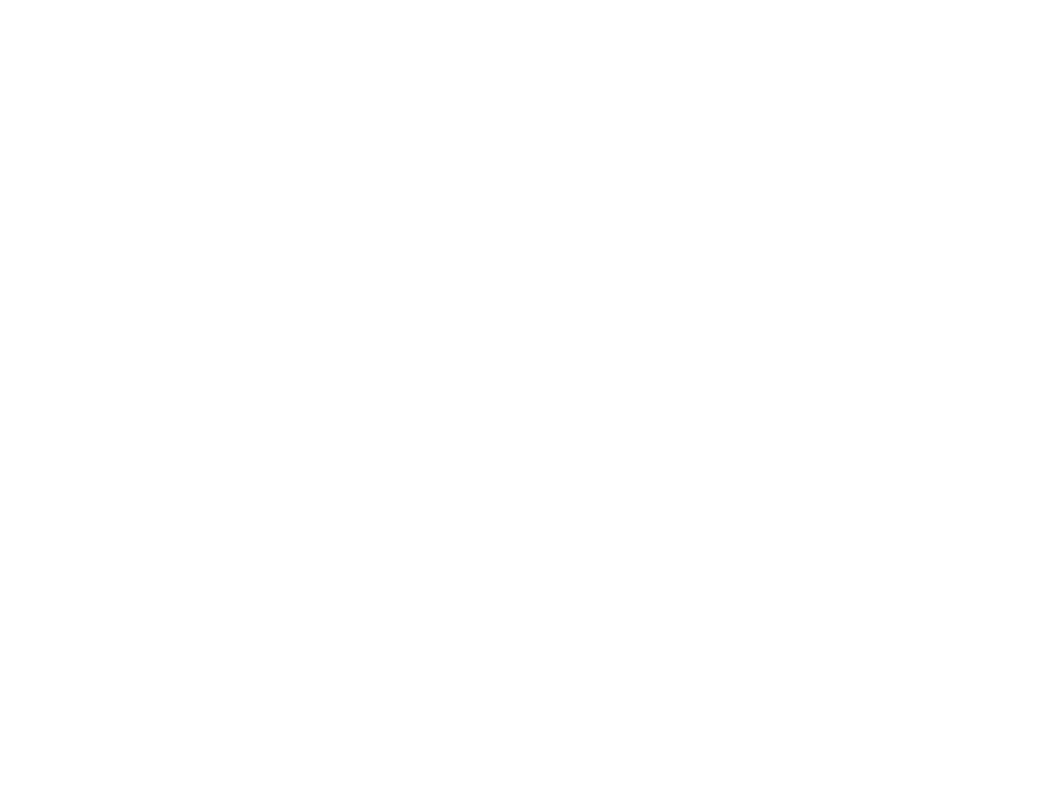
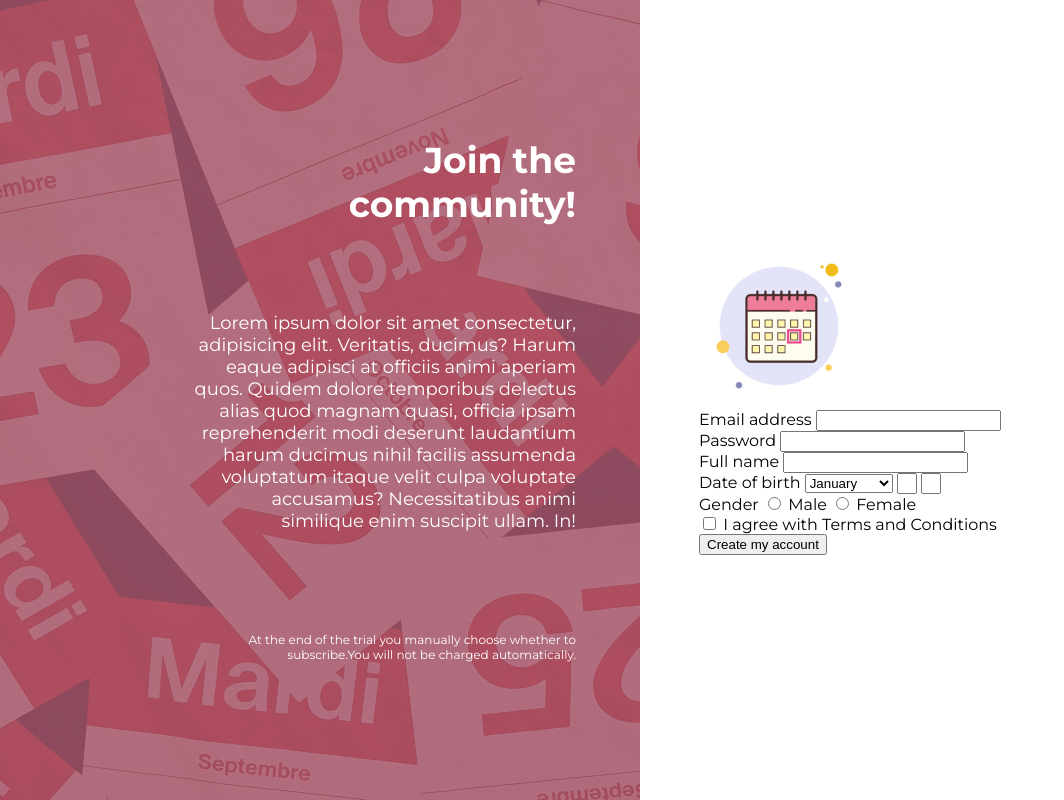
Before and after one commit to darkness8129/register-form, a plain HTML site: page index.html in a window 1280 px wide. Shown: the whole page, without its empty margins (0-1064 px from the left). Drawn offline with Linux system fonts and the light colour scheme.

Commit message:
added intro and basic registration

```diff
--- a/assets/css/index.css
+++ b/assets/css/index.css
@@ -0,0 +1,88 @@
+/* RESET */
+body,
+p,
+h1,
+h2,
+h3,
+h4,
+h5,
+h6 {
+    margin: 0;
+    padding: 0;
+}
+
+body {
+    font-family: 'Montserrat', sans-serif;
+}
+
+*,
+*:before,
+*:after {
+    box-sizing: border-box;
+}
+
+/* CONTAINERS */
+.container {
+    width: 100%;
+    max-width: 386px;
+}
+
+.container_intro {
+    margin-right: 64px;
+    text-align: right;
+}
+
+.container_registration {
+    margin-right: 0;
+    margin-left: 59px;
+    text-align: left;
+}
+
+/* MAIN */
+.main {
+    display: flex;
+    height: 100vh;
+}
+
+/* INTRO */
+.intro {
+    display: flex;
+    justify-content: flex-end;
+    align-items: center;
+    width: 50%;
+    background-image: url(./../images/bg-image.png);
+    background-color: #a85368;
+    color: #ffffff;
+    font-style: normal;
+    font-weight: normal;
+    line-height: 100%;
+}
+
+.intro__title {
+    font-weight: bold;
+    font-size: 36px;
+    line-height: 44px;
+}
+
+.intro__main-text {
+    margin: 86px 0 100px 0;
+    font-size: 18px;
+    line-height: 22px;
+}
+
+.intro__bottom-text {
+    font-size: 12px;
+    line-height: 15px;
+}
+
+/* REGISTRATION */
+
+.registration {
+    display: flex;
+    justify-content: flex-start;
+    align-items: center;
+}
+
+.registration-form > label {
+    display: block;
+}
--- a/index.html
+++ b/index.html
@@ -3,9 +3,68 @@
 <head>
 	<meta charset="UTF-8">
 	<meta name="viewport" content="width=device-width, initial-scale=1.0">
-	<title>Registration Page</title>
+    <title>Registration Page</title>
+    <link href="https://fonts.googleapis.com/css2?family=Montserrat:ital,wght@0,400;0,700;1,400&display=swap" rel="stylesheet">
+    <link rel="stylesheet" href="./assets/css/index.css">
 </head>
 <body>
+	<main class="main">
+        <article class="intro">
+            <div class="container container_intro">
+                <h1 class="intro__title">Join the community!</h1>
+                <p class="intro__main-text">Lorem ipsum dolor sit amet consectetur, adipisicing elit. Veritatis, ducimus? Harum eaque adipisci at officiis animi aperiam quos. Quidem dolore temporibus delectus alias quod magnam quasi, officia ipsam reprehenderit modi deserunt laudantium harum ducimus nihil facilis assumenda voluptatum itaque velit culpa voluptate accusamus? Necessitatibus animi similique enim suscipit ullam. In!</p>
+                <p class="intro__bottom-text">At the end of the trial you manually choose whether to subscribe.You will not be charged automatically.</p>
 
+            </div>
+        </article>
+        <article class="registration">
+            <div class="container container_registration">
+                <img src="./assets/images/calendar-img.png" alt="">
+                <form class="registration-form">
+                    <label for="email">Email address
+                        <input type="email" id='email'>
+                    </label>
+                    <label for="password">Password
+                        <input type="password" id='password'>
+                    </label>
+                    <label for="fullname">Full name
+                        <input type="text" id = 'fullname'>
+                    </label>
+                    <label for="months">Date of birth
+                        <select id='months'">
+                            <option value='0'>January</option>
+                            <option value='1'>February</option>
+                            <option value='2'>March</option>
+                            <option value='3'>April</option>
+                            <option value='4'>May</option>
+                            <option value='5'>June</option>
+                            <option value='6'>July</option>
+                            <option value='7'>August</option>
+                            <option value='8'>September</option>
+                            <option value='9'>October</option>
+                            <option value='10'>November</option>
+                            <option value='11'>December</option>
+                        </select>
+                        <input type="text" style= 'width: 20px;'>
+                        <input type="text" style= 'width: 20px;' >
+                    </label>
+                    <label for="gender">Gender
+                        <label for="male">
+                            <input type="radio" value='male' name="gender" id="male">
+                            Male
+                        </label>
+                        <label for="female">
+                            <input type="radio" value='female' id='female'>
+                            Female
+                        </label>
+                    </label>
+                    <label for="agree">
+                        <input type="checkbox" id='agree' > I agree with Terms and Conditions
+                    </label>
+                    <button type='submit'>Create my account</button>
+                </form>
+            </div>
+        </article>
+    </main>
 </body>
 </html>
```
